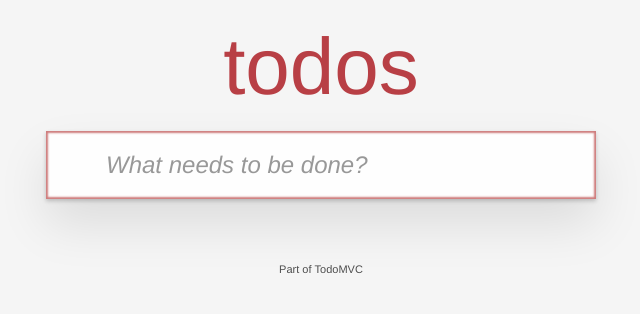
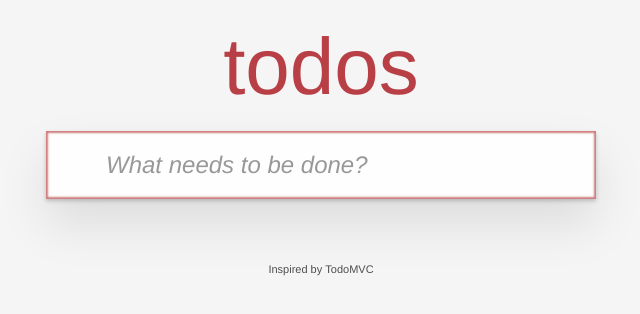
Before and after one commit to flashdesignory/todo-app-web-components, a website with bundled scripts: page index.html in a window 1280 px wide. Shown: the full height of the page, 319-959 px from the left. Built offline with nearby package versions, Linux system fonts and the light colour scheme.

Commit message:
more cleanup

```diff
--- a/index.html
+++ b/index.html
@@ -21,7 +21,7 @@
 	</header>
 	<todo-app></todo-app>
 	<footer class="footer">
-		<p class="footer-text">Part of <a class="footer-link" href="http://todomvc.com">TodoMVC</a></p>
+		<p class="footer-text">Inspired by <a class="footer-link" href="http://todomvc.com">TodoMVC</a></p>
 	</footer>
 </body>
 
```
Also changed, not shown: README.md.
